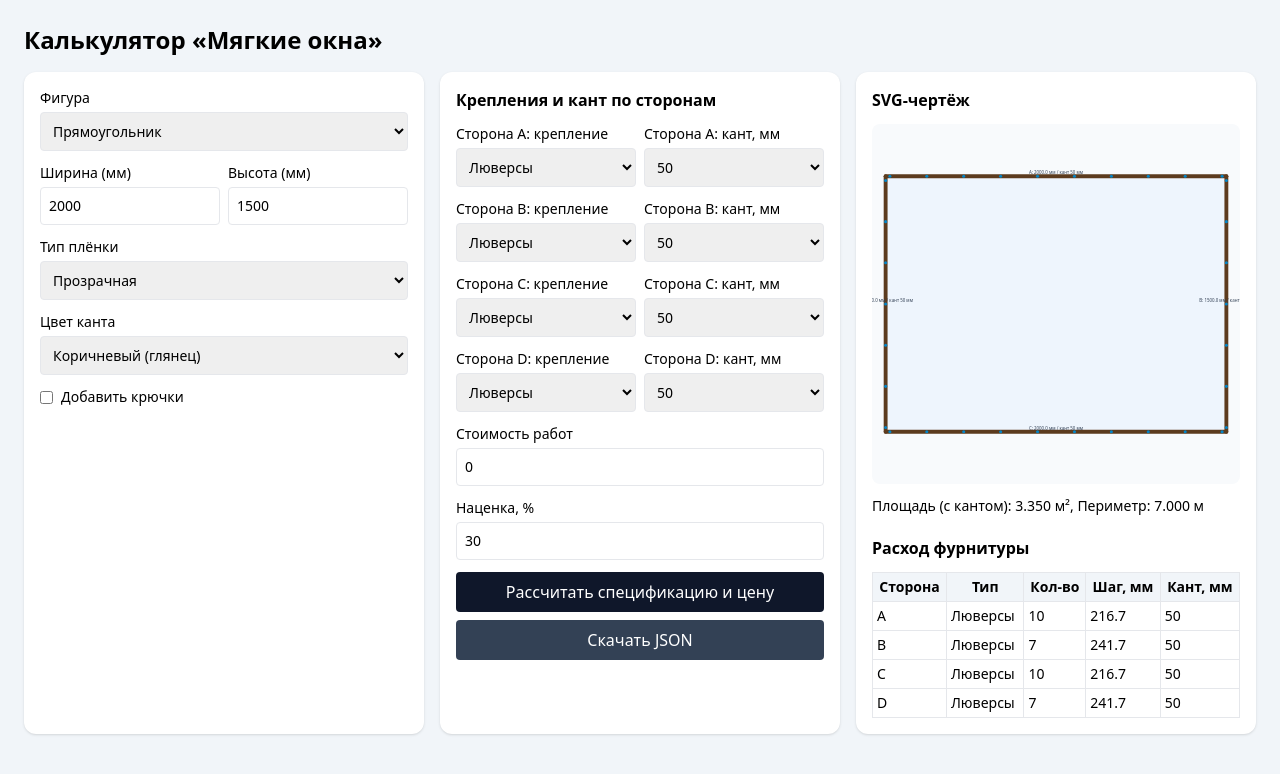
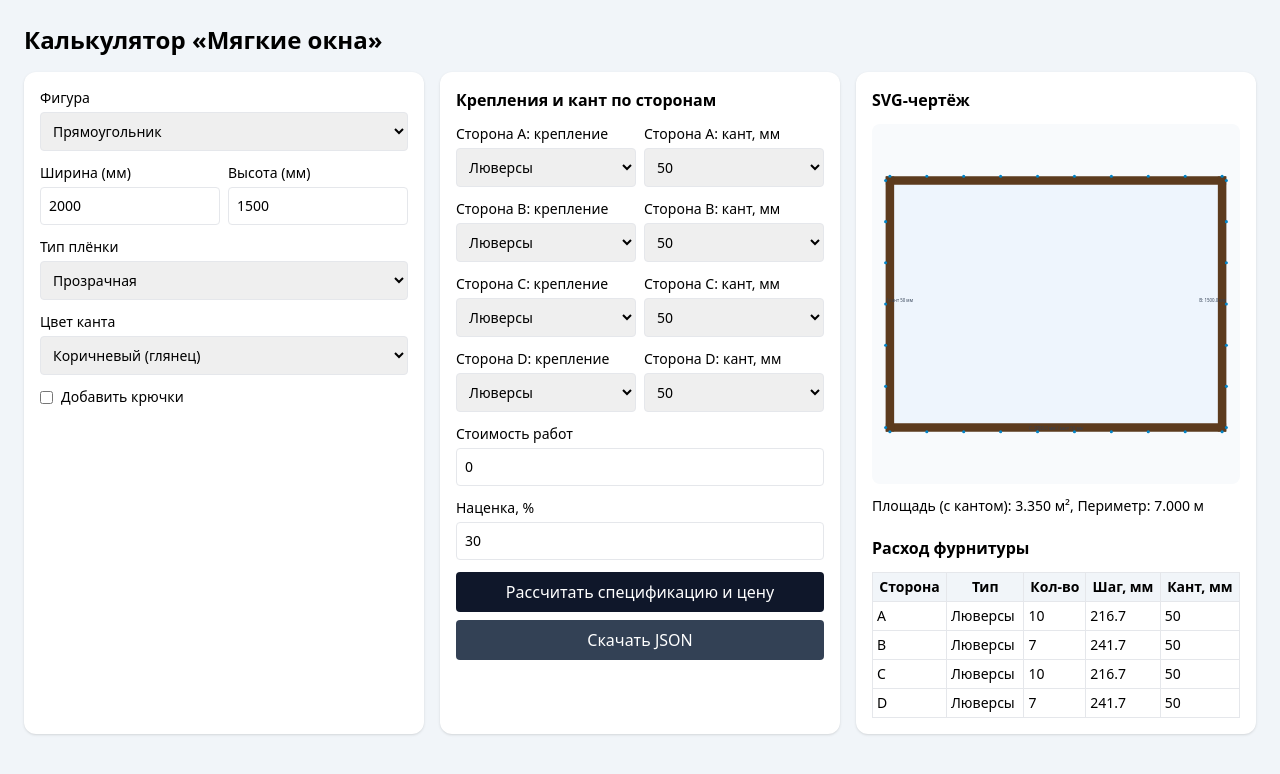
Before and after one commit to Jemerinos/first-project, a React (Vite) app: page / in a window 1280 px wide. Shown: the top 774 px of the page. Built offline with nearby package versions, Linux system fonts and the light colour scheme.

Commit message:
fix: clip kant inside shape and adjust hook lines

```diff
--- a/src/components/SVGCanvas.jsx
+++ b/src/components/SVGCanvas.jsx
@@ -28,15 +28,22 @@ export default function SVGCanvas({
   const viewBox = `${minX - pad} ${minY - pad} ${maxX - minX + pad * 2} ${maxY - minY + pad * 2}`
 
   const rightAngleIndex = triangleRightAngle === 'A' ? 0 : triangleRightAngle === 'B' ? 1 : triangleRightAngle === 'C' ? 2 : -1
-  const hookY = minY + (maxY - minY) * 0.55
+  const hookMidY = minY + (maxY - minY) * 0.5
   const hookXs = hooksEnabled && hooksCount > 0
     ? Array.from({ length: hooksCount }, (_, i) => minX + ((i + 1) * (maxX - minX)) / (hooksCount + 1))
     : []
 
   return (
     <svg viewBox={viewBox} className="h-[360px] w-full rounded-lg bg-slate-50">
+      <defs>
+        <clipPath id="shapeClip">
+          <polygon points={vertices.map((v) => `${v.x},${v.y}`).join(' ')} />
+        </clipPath>
+      </defs>
+
       <polygon points={vertices.map((v) => `${v.x},${v.y}`).join(' ')} fill={filmColor} fillOpacity="0.35" stroke="none" />
 
+      <g clipPath="url(#shapeClip)">
       {vertices.map((v, i) => {
         const next = vertices[(i + 1) % vertices.length]
         const m = midpoint(v, next)
@@ -44,20 +51,21 @@ export default function SVGCanvas({
         const kant = Number(sideKant[sideName] || 50)
         return (
           <g key={`side-${i}`}>
-            <line x1={v.x} y1={v.y} x2={next.x} y2={next.y} stroke={kantColor} strokeWidth={Math.max(8, kant / 2.2)} strokeLinecap="round" />
+            <line x1={v.x} y1={v.y} x2={next.x} y2={next.y} stroke={kantColor} strokeWidth={Math.max(8, kant * 2)} strokeLinecap="butt" strokeLinejoin="miter" />
             <text x={m.x} y={m.y - 12} textAnchor="middle" className="fill-slate-700 text-[26px]">
               {`${sideName}: ${lineLength(v, next).toFixed(1)} мм / кант ${kant} мм`}
             </text>
           </g>
         )
       })}
+      </g>
 
       {rightAngleIndex >= 0 && vertices[rightAngleIndex] && (
         <rect x={vertices[rightAngleIndex].x + 16} y={vertices[rightAngleIndex].y + 16} width="30" height="30" fill="none" stroke="#0f172a" strokeWidth="4" />
       )}
 
       {hookXs.map((x, idx) => (
-        <line key={`hook-${idx}`} x1={x} y1={hookY - 30} x2={x} y2={hookY + 30} stroke="#334155" strokeWidth="5" strokeLinecap="round" />
+        <line key={`hook-${idx}`} x1={x} y1={minY} x2={x} y2={hookMidY} stroke="#334155" strokeWidth="5" strokeLinecap="butt" />
       ))}
 
       {fasteners.flatMap((side) =>
```
